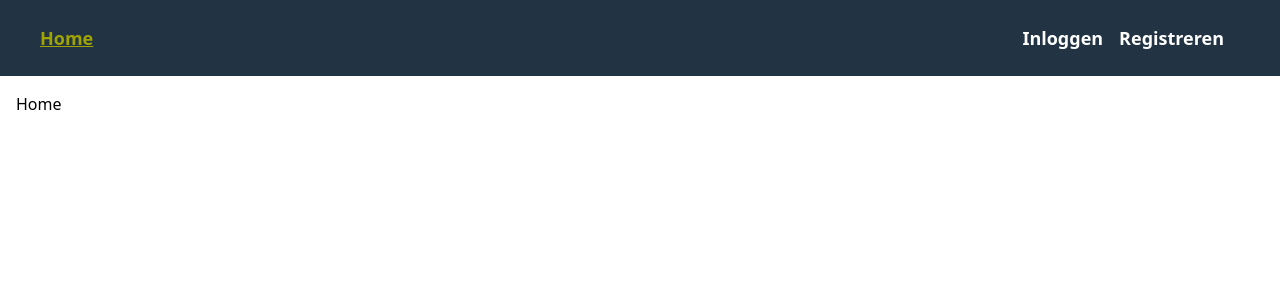
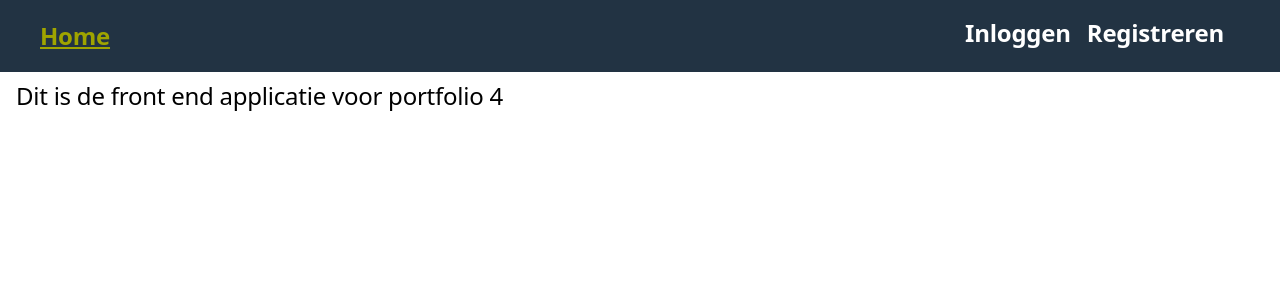
Before and after one commit to HHS-SE5-AD-22/Portfolio3_Frontend, a Vue app: page / in a window 1280 px wide. Shown: the top 300 px of the page. Built offline with nearby package versions, Linux system fonts and the light colour scheme.

Commit message:
[Feature/frontend]
add different font sizes which hold different: Font-size, weight and lineheights

```diff
--- a/src/assets/index.css
+++ b/src/assets/index.css
@@ -1,7 +1,6 @@
 @tailwind base;
 @tailwind components;
 @tailwind utilities;
-
 
 .button {
     @apply block px-4 py-2 text-black transition-all duration-200 bg-gray-200 rounded-md;
--- a/src/components/NavBar.vue
+++ b/src/components/NavBar.vue
@@ -68,7 +68,7 @@ export default defineComponent({
 
 <style scoped>
 .menu-item {
-  @apply sm:inline-block sm:mt-0 block mt-4 mr-4 text-white text-lg text-center
+  @apply sm:inline-block sm:mt-0 block mt-4 mr-4 text-white text-xl text-center
        hover:text-green font-bold transition-all duration-200;
 }
 .router-link-active {
--- a/src/views/Home.vue
+++ b/src/views/Home.vue
@@ -1,7 +1,7 @@
 <template>
-  <div>
-    <h1 class="mb-4">Home</h1>
-  </div>
+
+    <h1 class="page-title">Dit is de front end applicatie voor portfolio 4</h1>
+
 </template>
 
 <script lang="ts">
@@ -16,3 +16,9 @@ export default defineComponent({
   },
 });
 </script>
+
+<style lang="scss">
+.page-title {
+  @apply text-xl;
+}
+</style>
--- a/tailwind.config.js
+++ b/tailwind.config.js
@@ -23,6 +23,43 @@ module.exports = {
       orange: '#FFBA00',
       red: '#CA433C',
     },
+    fontSize: {
+      sm: ['.8rem', {
+        lineHeight: '.5rem',
+        letterSpacing: '-0.01em',
+        fontWeight: '400',
+      }],
+      base: ['1.225rem', {
+        lineHeight: '.8rem',
+        letterSpacing: '-0.01em',
+        fontWeight: '500',
+      }],
+      xl: ['1.5rem', {
+        lineHeight: '1rem',
+        letterSpacing: '-0.01em',
+        fontWeight: '500',
+      }],
+      '2xl': ['1.875rem', {
+        lineHeight: '1.225rem',
+        letterSpacing: '-0.01em',
+        fontWeight: '600',
+      }],
+      '3xl': ['2rem', {
+        lineHeight: '1.225rem',
+        letterSpacing: '-0.02em',
+        fontWeight: '600',
+      }],
+      '4xl': ['2.5rem', {
+        lineHeight: '1.225rem',
+        letterSpacing: '-0.02em',
+        fontWeight: '700',
+      }],
+      '5xl': ['3rem', {
+        lineHeight: '1.225rem',
+        letterSpacing: '-0.02em',
+        fontWeight: '700',
+      }],
+    },
     extend: {},
   },
   plugins: [],
```
Also changed, not shown: 1 other file (tests, documents, lock files or other folders).
